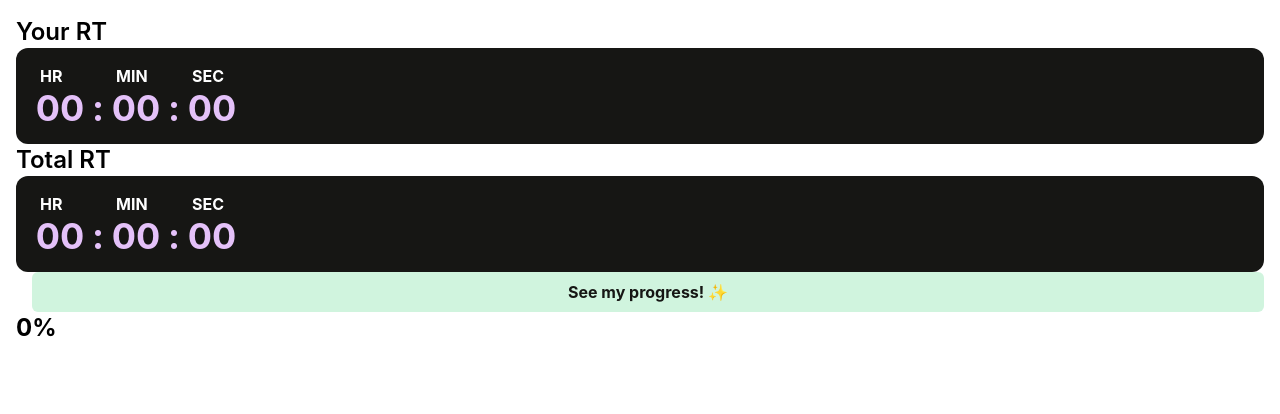
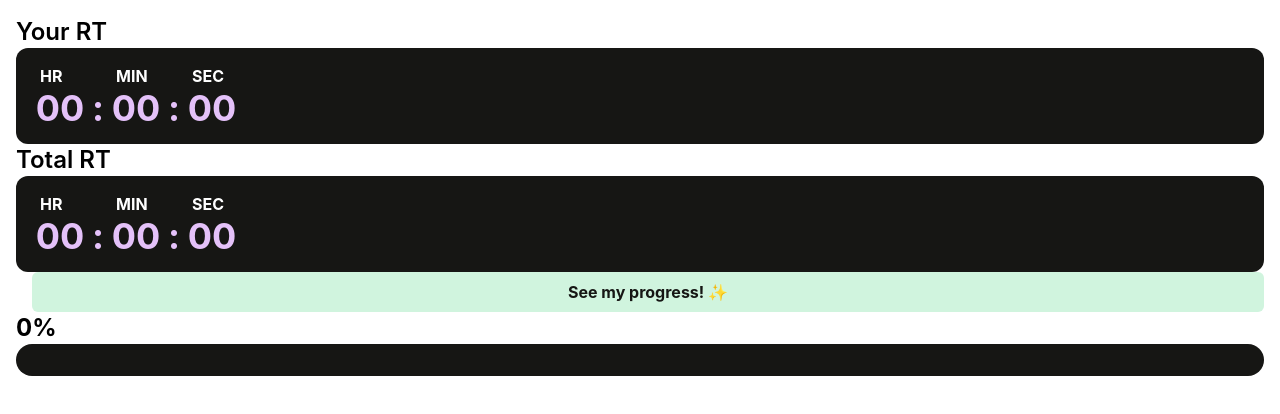
Before and after one commit to prxncxss03/trt-percentage-converter, a React (Create React App) app: page / in a window 1280 px wide. Shown: the top 414 px of the page. Built offline with nearby package versions, Linux system fonts and the light colour scheme.

Commit message:
add progress bar and change or to and in validation

```diff
--- /dev/null
+++ b/src/components/result/ProgressBar.js
@@ -0,0 +1,8 @@
+export const ProgressBar = ({ percentage }) => {
+    return (
+        <div className="flex  bg-161614 rounded-full w-full">
+            <div className={`rounded-full bg-d0f4de py-4` } style={{width: `${percentage}%`}}></div>
+        </div>
+    )
+}
+//w-[${percentage}]
--- a/src/components/time/TimeBoard.js
+++ b/src/components/time/TimeBoard.js
@@ -1,10 +1,9 @@
 import { useState } from "react";
-
-
 import { TimeInput } from "./TimeInput";
 import { Colon } from "./Colon";
 import { TimeLabel } from "./TimeLabel";
 import { TimeBoardName } from "./TimeBoardName";
+import { ProgressBar } from "../result/ProgressBar";
 
 export const TimeBoard = () => {
     const [userHr, setUserHr] = useState("00");
@@ -27,11 +26,11 @@ export const TimeBoard = () => {
     const computeTotalTime = () => {
         let totalUserTime = parseInt(userHr) * 3600 + parseInt(userMin) * 60 + parseInt(userSec);
         let TotalRT = parseInt(totalHr) * 3600 + parseInt(totalMin) * 60 + parseInt(totalSec);
-        if (totalSec === "00" || totalMin === "00" || totalHr === "00" || totalHr === "" || totalMin === "" || totalSec === "" ) {
+        if (totalSec === "00" && totalMin === "00" && totalHr === "00"  ) {
             alert("Please fill in all the fields");
             return;
         }
-        if (userSec === "" || userMin === "" || userHr === "") {
+        if (userSec === "" && userMin === "" && userHr === "") {
             alert("Please fill in all the fields");
             return;
         }
@@ -43,9 +42,6 @@ export const TimeBoard = () => {
         let percentage = (totalUserTime / TotalRT) * 100;
         let percentageRounded = Math.round(percentage * 100) / 100;
         setPercentage(percentageRounded);
-
-
-
 
     }
     return (
@@ -70,6 +66,7 @@ export const TimeBoard = () => {
         <div>
             <p className=" font-bold text-2xl">{percentage}%</p>
         </div>
+        <ProgressBar percentage={percentage} />
 
         </div>
     );
```
